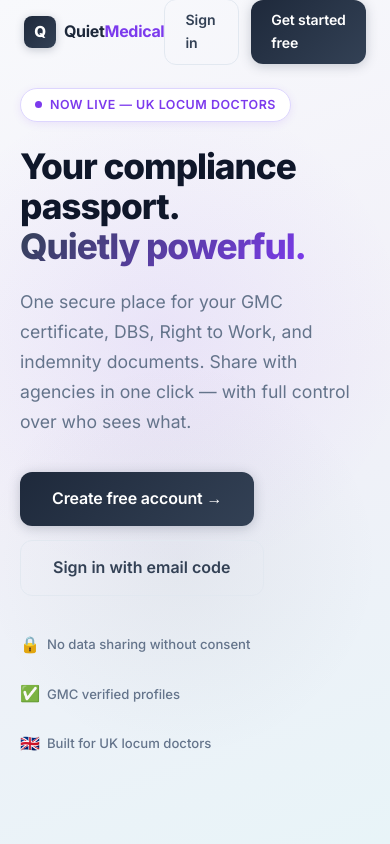
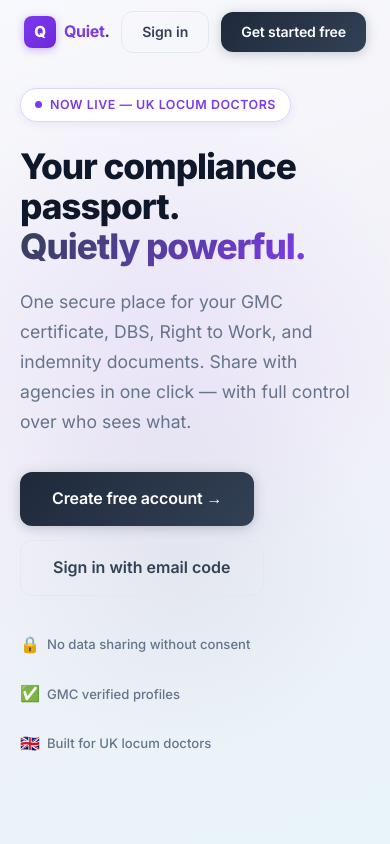
Before and after one commit to MedHubWTB/my-nextjs-site, a Next.js app: page / in a window 390 px wide. Shown: the top 844 px of the page. Built offline with nearby package versions, Linux system fonts and the light colour scheme.

Commit message:
login page - fully responsive all screen sizes

```diff
--- a/app/components/Logo.tsx
+++ b/app/components/Logo.tsx
@@ -8,17 +8,20 @@ export default function Logo({ size = "md" }: { size?: "sm" | "md" | "lg" }) {
   return (
     <div style={{ display: "flex", alignItems: "center", gap: 8 }}>
       <div style={{
-        width: s.box, height: s.box,
-        background: "linear-gradient(135deg, #1e293b 0%, #334155 100%)",
+        width: s.box,
+        height: s.box,
+        background: "linear-gradient(135deg, #7c3aed, #6d28d9)",
         borderRadius: 8,
-        display: "flex", alignItems: "center", justifyContent: "center",
-        boxShadow: "0 2px 8px rgba(51,65,85,0.25)",
+        display: "flex",
+        alignItems: "center",
+        justifyContent: "center",
+        boxShadow: "0 2px 8px rgba(124,58,237,0.35)",
         flexShrink: 0,
       }}>
         <span style={{ color: "#fff", fontWeight: 800, fontSize: s.font, fontFamily: "inherit", letterSpacing: "-0.02em" }}>Q</span>
       </div>
-      <span style={{ fontWeight: 700, fontSize: size === "lg" ? "1.2rem" : "1rem", color: "#1e293b", letterSpacing: "-0.02em" }}>
-        Quiet<span style={{ color: "#7c3aed" }}>Medical</span>
+      <span style={{ fontWeight: 700, fontSize: size === "lg" ? "1.2rem" : "1rem", color: "#7c3aed", letterSpacing: "-0.02em" }}>
+        Quiet<span style={{ color: "#334155" }}>.</span>
       </span>
     </div>
   );
```
